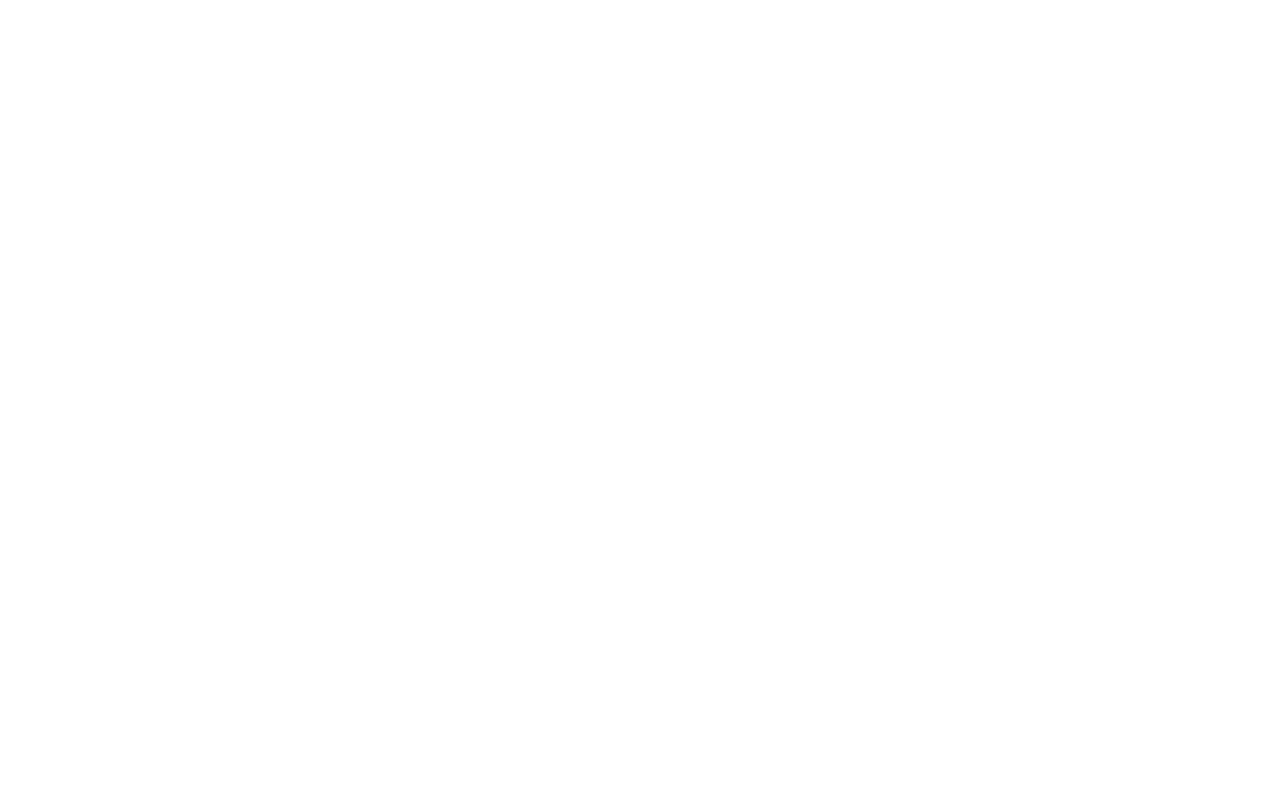
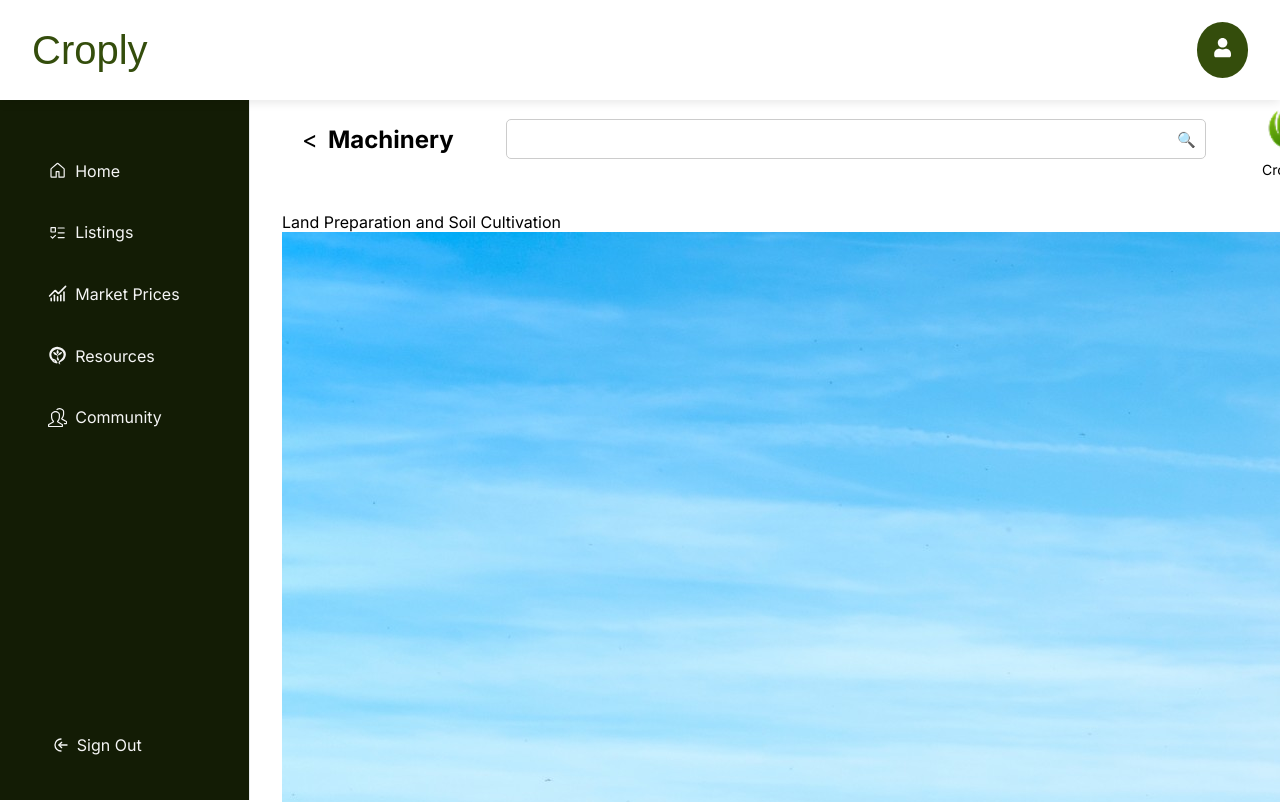
Before and after one commit to mmanueljoe/croply, a React (Vite) app: page /farmer/dashboard/machinery in a window 1280 px wide. Before the commit this address had no page. Shown: the top 802 px of the page. Built offline with nearby package versions, Linux system fonts and the light colour scheme; a web font is replaced by a local one.

Commit message:
started working on machinery

```diff
--- a/src/App.jsx
+++ b/src/App.jsx
@@ -15,7 +15,7 @@
 import FarmerListing from './pages/FarmerListing/FarmerListing';
 import { Trials } from './pages/trials';
 import { Cropadvisory } from './pages/cropadvisory';
-// import { Machinery } from './pages/Machinery';
+import { Machinery } from './pages/Machinery';
 
 
 import { LanguageProvider } from './data/LanguageContext';
@@ -45,7 +45,7 @@
             <Route path="community" element={<h1>Community</h1>} />
             <Route path="Trials" element={<Trials />} />
             <Route path="Cropadvisory" element={<Cropadvisory />} />
-            {/* <Route path="machinery" element={<Machinery />} /> */}
+            <Route path="machinery" element={<Machinery />} />
           </Route>
 
           {/* Buyer dashboard */}
--- a/src/components/Navbar/Navbar.css
+++ b/src/components/Navbar/Navbar.css
@@ -5,11 +5,11 @@
    align-items: center;
    justify-content: center;
    gap: 2rem;
-   position: fixed;  /* Fixes the navbar at the top */
-   top: 0;  /* Aligns navbar at the top */
-   width: 100%;  /* Makes the navbar span across the full width */
-   background-color: white;  /* Optional: To make navbar visible even on scroll */
-   z-index: 1000;  /* Ensures navbar stays above other content */
+   position: fixed;
+   top: 0;
+   width: 100%;
+   background-color: white;
+   z-index: 1000;
    box-shadow: 0 2px 5px rgba(0, 0, 0, 0.1);
 }
 
@@ -48,10 +48,6 @@
     box-shadow: 1px 4px 3px rgba(0, 0, 0, 0.05);
 }
 
-/* ADDED SMALL CODES */
-
-
-/* END OF IT */
 
 /* Hamburger for Mobile */
 .hamburger {
--- a/src/data/i18n.js
+++ b/src/data/i18n.js
@@ -21,10 +21,10 @@
 i18n
   .use(initReactI18next)
   .init({
+
     resources,
     lng: 'tw', // default language
     fallbackLng: 'tw',
-
     interpolation: {
       escapeValue: false,
     },
--- a/src/data/services.js
+++ b/src/data/services.js
@@ -20,8 +20,8 @@
       id: 3,
       title: "Machinery",
       description: "Find affordable and reliable farming equipment to streamline your operations and increase efficiency.",
-      image: assets.service2
-
+      image: assets.service2,
+      path:"machinery"
     },
 
     {
--- /dev/null
+++ b/src/pages/machinery.css
@@ -0,0 +1,24 @@
+.heads {
+    display: flex;
+    flex-direction: row; /* Align child elements horizontally */
+    align-items: center;    /* Center vertically */
+    justify-content: space-between; /* Distribute space between elements */
+    width: 100%;
+    padding: 20px;
+    position: fixed;
+    z-index: 999;
+    background-color: white;
+    top: 6.2rem;
+}
+
+.sub {
+    display: flex;
+    flex-direction: row; /* Align elements horizontally within sub */
+    align-items: center;  /* Center elements vertically within sub */
+    gap: 20px;            /* Space between the sub elements */
+  }
+
+
+.main {
+    margin-top: 5rem;
+}
--- a/src/pages/machinery.jsx
+++ b/src/pages/machinery.jsx
@@ -1,7 +1,106 @@
+import { useState } from 'react';
+import aiLogo from '../assets/images/ai-logo.png';
+import tractor from "../assets/images/tractor.jpg";
+import plow from "../assets/images/tractor.jpg";
+import leveller from "../assets/images/tractor.jpg";
+import seedDrill from "../assets/images/tractor.jpg";
+import seeder from "../assets/images/tractor.jpg";
+import transplanter from "../assets/images/tractor.jpg";
+import harvester from "../assets/images/tractor.jpg";
+import reaper from "../assets/images/tractor.jpg";
+import thresher from "../assets/images/tractor.jpg";
+import "../pages/machinery.css"; // Ensure this contains styles
 
+export const Machinery = () => {
+    return (
+        <>
+            {/* Header Section */}
+            <section className="heads">
+                <div className="sub">
+                    <div className="agro-input-container">
+                        <span className="agro-icon">&lt;</span>
+                        <h1 className="head">Machinery</h1>
+                    </div>
+                    <div className="search-bar">
+                        <form action="">
+                            <div className="search-container">
+                                <input type="text" placeholder="" />
+                                <span className="search-icon">🔍</span>
+                            </div>
+                        </form>
+                    </div>
+                </div>
+                <div className="image">
+                    <img src={aiLogo} alt="CroplyAI Logo" />
+                    <p>CroplyAI</p>
+                </div>
+            </section>
 
-const Machinery = () => {
-    return(
-        <h1>Heloo Machinerey</h1>
+            {/* Main Content */}
+            <div className="main">
+                {/* Land Preparation and Soil Cultivation */}
+                <section className="main__container">
+                    <p className="subheader__container">Land Preparation and Soil Cultivation</p>
+                    <div className="main__cards">
+                        {[
+                            { img: tractor, title: "Tractor", desc: "Multi-purpose machines used for plowing, harrowing, planting, and transporting goods." },
+                            { img: plow, title: "Plow", desc: "Used to loosen soil (e.g., disc plows, moldboard plows, chisel plows)." },
+                            { img: leveller, title: "Leveller", desc: "Flattens land for uniform irrigation and planting." },
+                        ].map((item, idx) => (
+                            <div key={idx} className="main__card card-flex">
+                                <img className="card-img" src={item.img} alt={item.title} />
+                                <div>
+                                    <h3 className="tr">{item.title}</h3>
+                                    <p className="par">{item.desc}</p>
+                                    <button className="btn">Read more</button>
+                                </div>
+                            </div>
+                        ))}
+                    </div>
+                </section>
+
+                {/* Planting and Sowing */}
+                <section className="main__container">
+                    <p className="subheader__container">Planting and Sowing</p>
+                    <div className="main__cards">
+                        {[
+                            { img: seedDrill, title: "Seed Drill", desc: "Plants seeds at equal spacing and depth." },
+                            { img: seeder, title: "Broadcaster Seeder", desc: "Scatters seeds across a wide area." },
+                            { img: transplanter, title: "Transplanter", desc: "Used for planting rice and vegetable seedlings." },
+                        ].map((item, idx) => (
+                            <div key={idx} className="main__card card-flex">
+                                <img className="card-img" src={item.img} alt={item.title} />
+                                <div>
+                                    <h3 className="tr">{item.title}</h3>
+                                    <p className="par">{item.desc}</p>
+                                    <button className="btn">Read more</button>
+                                </div>
+                            </div>
+                        ))}
+                    </div>
+                </section>
+
+                {/* Harvesting */}
+                <section className="main__container">
+                    <p className="subheader__container">Harvesting</p>
+                    <div className="main__cards">
+                        {[
+                            { img: harvester, title: "Combine Harvester", desc: "Harvests and threshes grains like wheat, rice, and maize." },
+                            { img: reaper, title: "Reaper", desc: "Cuts crops like wheat, barley, and rice." },
+                            { img: thresher, title: "Threshers", desc: "Separates grains from husks and stalks." },
+                        ].map((item, idx) => (
+                            <div key={idx} className="main__card card-flex">
+                                <img className="card-img" src={item.img} alt={item.title} />
+                                <div>
+                                    <h3 className="tr">{item.title}</h3>
+                                    <p className="par">{item.desc}</p>
+                                    <button className="btn">Read more</button>
+                                </div>
+                            </div>
+                        ))}
+                    </div>
+                </section>
+            </div>
+        </>
     );
 };
```
